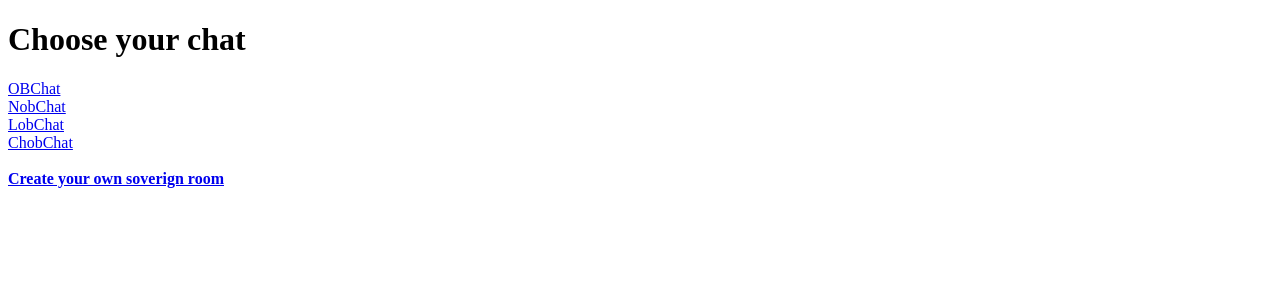
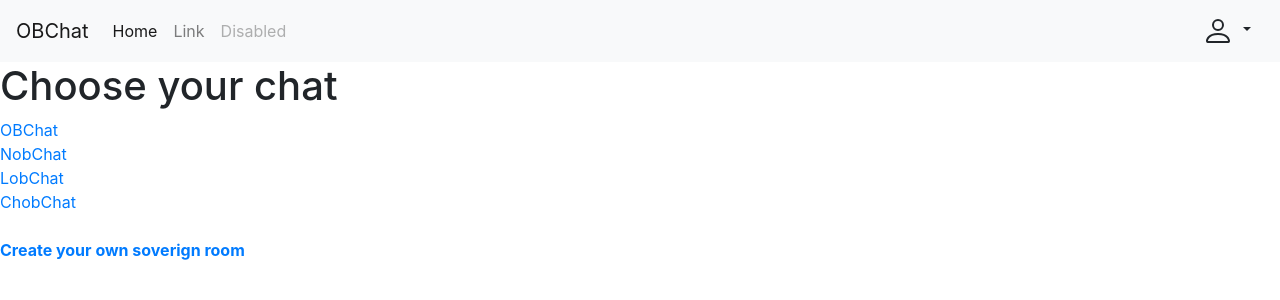
Before and after one commit to KenjiTakahashi-Rial/OBChat, a Django app: page /OB/ in a window 1280 px wide. Shown: the top 300 px of the page. Run offline with Django 3.2, Linux system fonts and the light colour scheme; data comes from the database, SQL or seed files in the repository; some libraries are stand-ins or nearby versions.

Commit message:
Implemented a Bootstrap navigation bar and fixed the user page

```diff
--- /dev/null
+++ b/OBChat/OB/templates/OB/base.html
@@ -0,0 +1,81 @@
+<!-------------------------------------------------------------------------------------------------
+A base template for all other templates to extend.
+It contains the top navigation bar and bottom informational area of the website.
+-------------------------------------------------------------------------------------------------->
+
+<!doctype html>
+<html lang="en">
+<head>
+  <!-- Meta tags -->
+  <meta charset="utf-8">
+  <meta name="viewport" content="width=device-width, initial-scale=1, shrink-to-fit=no">
+
+  <!-- Bootstrap CSS -->
+  <link rel="stylesheet" href="https://stackpath.bootstrapcdn.com/bootstrap/4.4.1/css/bootstrap.min.css" integrity="sha384-Vkoo8x4CGsO3+Hhxv8T/Q5PaXtkKtu6ug5TOeNV6gBiFeWPGFN9MuhOf23Q9Ifjh" crossorigin="anonymous">
+
+  <!-- JavaScript (Do not reorder) -->
+  <script src="https://code.jquery.com/jquery-3.4.1.slim.min.js" integrity="sha384-J6qa4849blE2+poT4WnyKhv5vZF5SrPo0iEjwBvKU7imGFAV0wwj1yYfoRSJoZ+n" crossorigin="anonymous"></script>
+  <script src="https://cdn.jsdelivr.net/npm/popper.js@1.16.0/dist/umd/popper.min.js" integrity="sha384-Q6E9RHvbIyZFJoft+2mJbHaEWldlvI9IOYy5n3zV9zzTtmI3UksdQRVvoxMfooAo" crossorigin="anonymous"></script>
+  <script src="https://stackpath.bootstrapcdn.com/bootstrap/4.4.1/js/bootstrap.min.js" integrity="sha384-wfSDF2E50Y2D1uUdj0O3uMBJnjuUD4Ih7YwaYd1iqfktj0Uod8GCExl3Og8ifwB6" crossorigin="anonymous"></script>
+
+  {% block head %}
+    <!-- <title>, <style>, other <script>, etc. -->
+  {% endblock %}
+</head>
+
+<html>
+  <body>
+    <nav class="navbar navbar-expand-lg navbar-light bg-light">
+      <a class="navbar-brand" href="{% url 'OB:OB-/' %}">OBChat</a>
+      <button class="navbar-toggler" type="button" data-toggle="collapse" data-target="#navbarSupportedContent" aria-controls="navbarSupportedContent" aria-expanded="false" aria-label="Toggle navigation">
+        <span class="navbar-toggler-icon"></span>
+      </button>
+
+      <div class="collapse navbar-collapse" id="navbarSupportedContent">
+        <ul class="navbar-nav mr-auto">
+          <li class="nav-item active">
+            <a class="nav-link" href="#">Home <span class="sr-only">(current)</span></a>
+          </li>
+          <li class="nav-item">
+            <a class="nav-link" href="#">Link</a>
+          </li>
+          <li class="nav-item">
+            <a class="nav-link disabled" href="#">Disabled</a>
+          </li>
+        </ul>
+        {% if user.is_authenticated %}
+          <div class="dropdown">
+            <a class="btn btn-light dropdown-toggle" href="#" role="button" id="authUserDropdown" data-toggle="dropdown" aria-haspopup="true" aria-expanded="false">
+              <svg class="bi bi-people-circle" width="2em" height="2em" viewBox="0 0 16 16" fill="currentColor" xmlns="http://www.w3.org/2000/svg">
+                <path d="M13.468 12.37C12.758 11.226 11.195 10 8 10s-4.757 1.225-5.468 2.37A6.987 6.987 0 008 15a6.987 6.987 0 005.468-2.63z"/>
+                <path fill-rule="evenodd" d="M8 9a3 3 0 100-6 3 3 0 000 6z" clip-rule="evenodd"/>
+                <path fill-rule="evenodd" d="M8 1a7 7 0 100 14A7 7 0 008 1zM0 8a8 8 0 1116 0A8 8 0 010 8z" clip-rule="evenodd"/>
+              </svg>
+            </a>
+            <div class="dropdown-menu dropdown-menu-right" aria-labelledby="authUserDropdown">
+              <a class="dropdown-item" href="{% url 'OB:OB-user' username=user.username %}">User Info</a>
+              <div class="dropdown-divider"></div>
+              <a class="dropdown-item" href="{% url 'OB:OB-/' %}">Log out</a> <!-- TODO: Log out the user -->
+            </div>
+          </div>
+        {% else %}
+          <div class="dropdown">
+            <a class="btn btn-light dropdown-toggle" href="#" role="button" id="anonUserDropdown" data-toggle="dropdown" aria-haspopup="true" aria-expanded="false">
+              <svg class="bi bi-person" width="2em" height="2em" viewBox="0 0 16 16" fill="currentColor" xmlns="http://www.w3.org/2000/svg">
+                <path fill-rule="evenodd" d="M13 14s1 0 1-1-1-4-6-4-6 3-6 4 1 1 1 1h10zm-9.995-.944v-.002.002zM3.022 13h9.956a.274.274 0 00.014-.002l.008-.002c-.001-.246-.154-.986-.832-1.664C11.516 10.68 10.289 10 8 10c-2.29 0-3.516.68-4.168 1.332-.678.678-.83 1.418-.832 1.664a1.05 1.05 0 00.022.004zm9.974.056v-.002.002zM8 7a2 2 0 100-4 2 2 0 000 4zm3-2a3 3 0 11-6 0 3 3 0 016 0z" clip-rule="evenodd"/>
+              </svg>
+            </a>
+            <div class="dropdown-menu dropdown-menu-right" aria-labelledby="userDropdown">
+              <a class="dropdown-item" href="{% url 'OB:OB-log_in'%}">Log in</a>
+              <a class="dropdown-item" href="{% url 'OB:OB-sign_up' %}">Sign up</a>
+            </div>
+          </div>
+        {% endif %}
+      </div>
+    </nav>
+
+    {% block body %}
+      <!-- Any content the extending template should contain -->
+    {% endblock %}
+  </body>
+</html>
--- a/OBChat/OB/templates/OB/chat.html
+++ b/OBChat/OB/templates/OB/chat.html
@@ -1,17 +1,20 @@
-<!DOCTYPE html>
-<html>
-  <head>
-    <meta charset="utf-8">
+<!-------------------------------------------------------------------------------------------------
+Lists all the public chat rooms on the website
+-------------------------------------------------------------------------------------------------->
+
+{% extends "OB/base.html" %}
+
+{% block head %}
   <title>
       Show me the rooms!
   </title>
-  </head>
-  <body>
+{% endblock %}
+
+{% block body %}
   <h1>Choose your chat</h1>
   {% for room in rooms %}
     <a href="{% url 'OB:OB-room' room.name %}">{{ room.name }}</a><br>
   {% endfor %}
   <br>
   <a href="{% url 'OB:OB-create_room' %}"><strong>Create your own soverign room</strong></a>
-  </body>
-</html>
+{% endblock %}
--- a/OBChat/OB/views/user.py
+++ b/OBChat/OB/views/user.py
@@ -34,7 +34,7 @@ def user(request, username):
 
         if user_object:
             template = "OB/user.html"
-            context = {"ob_user": user_object}
+            context = {"user": user_object}
         else:
             template = "OB/not_user.html"
             context = {}
```
Also changed, not shown: OBChat/OB/templates/OB/user.html (+41 -58 lines). Lines whose indentation alone changed are shown as unchanged.
